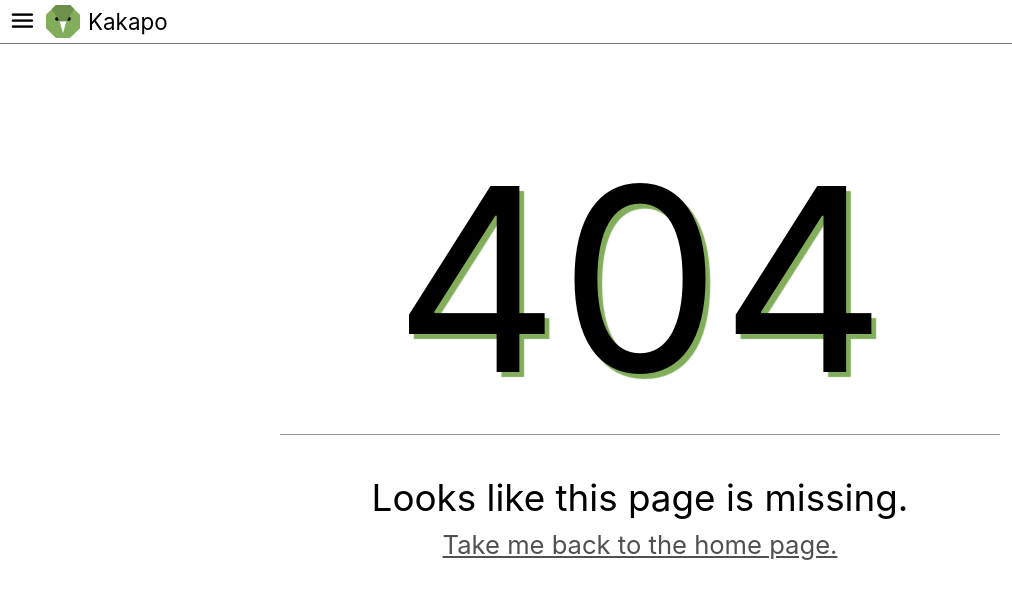
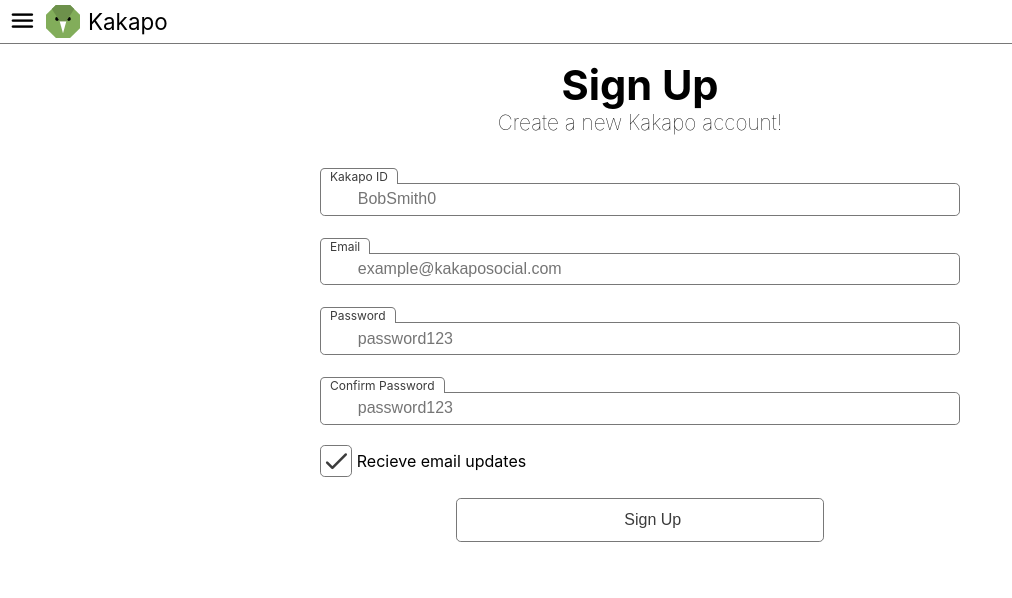
Before and after one commit to James11T/KakapoFrontendNext, a Next.js app: page /signup in a window 1280 px wide. Before the commit this address had no page. Shown: the top 598 px of the page, without its empty margins (0-1012 px from the left). Built offline with nearby package versions, Linux system fonts and the light colour scheme.

Commit message:
added sign up page

```diff
--- /dev/null
+++ b/pages/signup.js
@@ -0,0 +1,155 @@
+import { useState, useContext } from "react";
+import { useRouter } from "next/router";
+
+import { userContext } from "./_app";
+
+import TextBox from "../components/TextBox/TextBox";
+import Button from "../components/Button/Button";
+import CheckBox from "../components/CheckBox/CheckBox";
+
+import styles from "../styles/signup.module.css";
+
+const SignUp = () => {
+  const router = useRouter();
+
+  const [formErrors, setFormErrors] = useState({
+    kakapo_id: "",
+    email: "",
+    password: "",
+    general: "",
+  });
+
+  const updateFormError = (field, error) => {
+    return setFormErrors((old) => ({ ...old, [field]: error }));
+  };
+
+  const handleOnSubmit = (event) => {
+    event.preventDefault();
+
+    const body = {
+      kakapo_id: event.target.kakapo_id.value,
+      password: event.target.password.value,
+      email: event.target.email.value,
+    };
+
+    const fetchOptions = {
+      method: "POST",
+      headers: {
+        Accept: "application/json",
+        "Content-Type": "application/json",
+      },
+      body: JSON.stringify(body),
+    };
+
+    fetch("http://localhost:5000/api/v1/auth/signup", fetchOptions)
+      .then((res) => res.json())
+      .then((data) => {
+        if (data.error) {
+          console.log(data.error);
+          switch (data.error) {
+            case "101": {
+              updateFormError(data.badParameters[0], "Invalid value");
+              break;
+            }
+            case "114": {
+              updateFormError("kakapo_id", "This Kakapo ID is already taken.");
+              break;
+            }
+            default: {
+              updateFormError("general", data.message);
+            }
+          }
+          return;
+        }
+        if (data.success) {
+          router.push("/");
+        }
+      })
+      .catch((error) => {
+        console.error(error);
+        updateFormError(
+          "general",
+          "An error occurred when contacting when the server."
+        );
+      });
+  };
+
+  return (
+    <div className={styles.signUp}>
+      <div className={styles.signUpArea}>
+        <div className={styles.formHeading}>
+          <h1>Sign Up</h1>
+          <p>Create a new Kakapo account!</p>
+        </div>
+        <form onSubmit={handleOnSubmit} className={styles.signUpForm}>
+          <fieldset>
+            <ul>
+              <li>
+                <TextBox
+                  placeholder="BobSmith0"
+                  label="Kakapo ID"
+                  icon="person"
+                  name="kakapo_id"
+                  focusIcon
+                />
+                <div className={styles.formError}>{formErrors.kakapo_id}</div>
+              </li>
+              <li>
+                <TextBox
+                  placeholder="example@kakaposocial.com"
+                  label="Email"
+                  icon="email"
+                  name="email"
+                  focusIcon
+                />
+                <div className={styles.formError}>{formErrors.password}</div>
+              </li>
+              <li>
+                <TextBox
+                  placeholder="password123"
+                  label="Password"
+                  icon="key"
+                  name="password"
+                  focusIcon
+                  password
+                />
+                <div className={styles.formError}>{formErrors.password}</div>
+              </li>
+              <li>
+                <TextBox
+                  placeholder="password123"
+                  label="Confirm Password"
+                  icon="key"
+                  name="confirmpassword"
+                  focusIcon
+                  password
+                />
+                <div className={styles.formError}>
+                  {formErrors.confirmPassword}
+                </div>
+              </li>
+              <li>
+                <CheckBox defaultValue={true} name="remember" focusIcon>
+                  Recieve email updates
+                </CheckBox>
+              </li>
+              <li>
+                <div className={styles.formError}>{formErrors.general}</div>
+                <Button
+                  type="submit"
+                  icon="personAdd"
+                  focusIcon
+                  className={styles.signUpButton}
+                >
+                  Sign Up
+                </Button>
+              </li>
+            </ul>
+          </fieldset>
+        </form>
+      </div>
+    </div>
+  );
+};
+
+export default SignUp;
--- /dev/null
+++ b/styles/signup.module.css
@@ -0,0 +1,37 @@
+.signUpArea {
+  width: min(40rem, calc(100% - 2rem));
+  margin: 0 auto;
+  margin-top: 1em;
+}
+
+.formHeading {
+  text-align: center;
+  font-size: 1.3rem;
+  font-weight: 100;
+}
+
+.signUpForm {
+  margin-top: 2em;
+}
+
+.signUpForm fieldset {
+  border: none;
+  padding: 0;
+  margin: 0;
+}
+
+.signUpForm ul {
+  list-style-type: none;
+  padding: 0;
+  margin: 0;
+}
+
+.signUpForm button {
+  width: min(23rem, 100%);
+  margin: 0 auto;
+}
+
+.formError {
+  color: rgb(179, 38, 22);
+  min-height: 1.3rem;
+}
```
